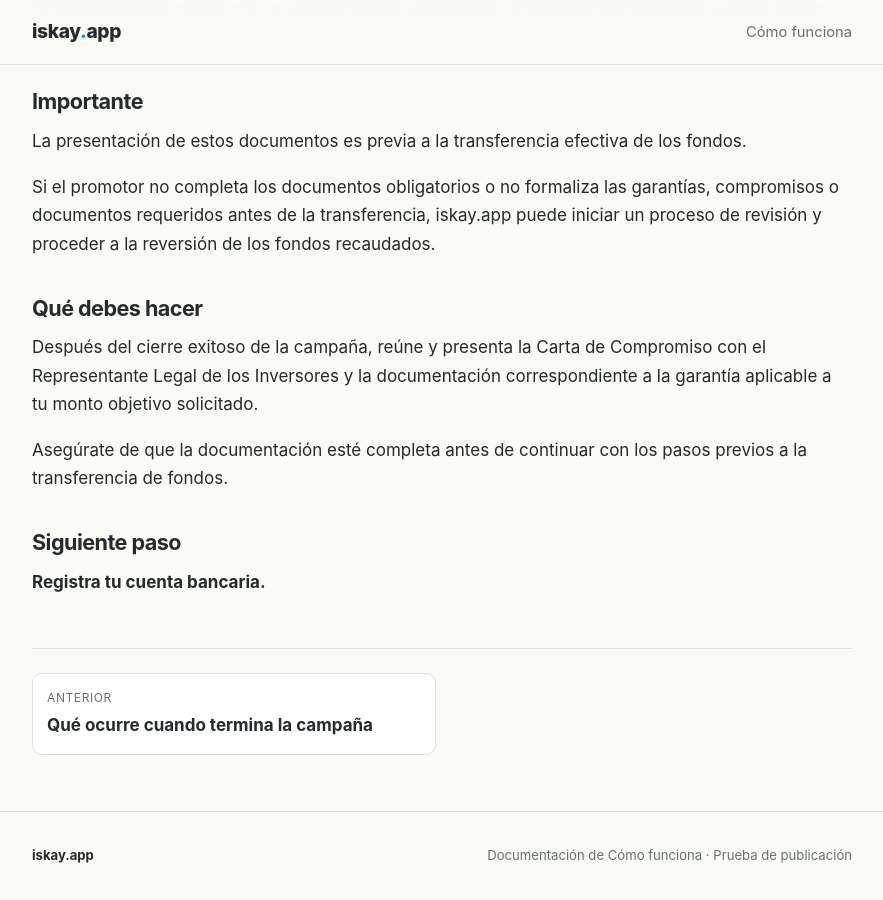
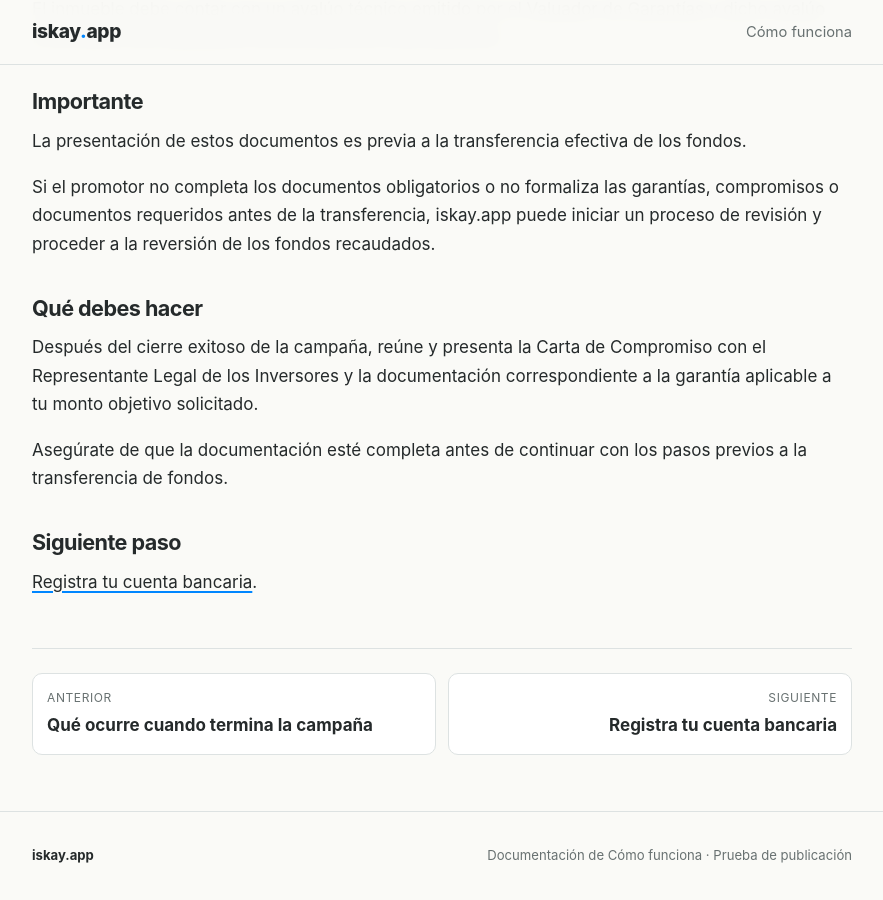
Before and after one commit to iskayApp/como-funciona, a Jekyll site: the page built from ideas/financiamiento-reembolsable/promotores/05-cierre-formalizacion-transferencia/25-documentos-que-debes-completar-antes-de-recibir-los-fondos.md, in a window 1280 px wide and 900 px high, scrolled down 1236 px. Shown: the whole window, without its empty margins (198-1081 px from the left). Built offline with Jekyll 4.4.1, drawn with Linux system fonts in a browser that asks for light colours; some of the changed lines change nothing that is shown.

Commit message:
docs: enlazar ficha 25 con ficha 26

```diff
--- a/ideas/financiamiento-reembolsable/promotores/05-cierre-formalizacion-transferencia/25-documentos-que-debes-completar-antes-de-recibir-los-fondos.md
+++ b/ideas/financiamiento-reembolsable/promotores/05-cierre-formalizacion-transferencia/25-documentos-que-debes-completar-antes-de-recibir-los-fondos.md
@@ -14,6 +14,8 @@ status: "Borrador para revisión"
 reviewed: "2026-11-01"
 prev_url: /financiamiento-reembolsable/promotores/cierre-formalizacion-transferencia/que-ocurre-cuando-termina-la-campana/
 prev_title: "Qué ocurre cuando termina la campaña"
+next_url: /financiamiento-reembolsable/promotores/cierre-formalizacion-transferencia/registra-tu-cuenta-bancaria/
+next_title: "Registra tu cuenta bancaria"
 ---
 
 # Documentos que debes completar antes de recibir los fondos
@@ -64,4 +66,4 @@ Asegúrate de que la documentación esté completa antes de continuar con los pa
 
 ## Siguiente paso
 
-**Registra tu cuenta bancaria.**
+[Registra tu cuenta bancaria]({{ '/financiamiento-reembolsable/promotores/cierre-formalizacion-transferencia/registra-tu-cuenta-bancaria/' | relative_url }}).
```
